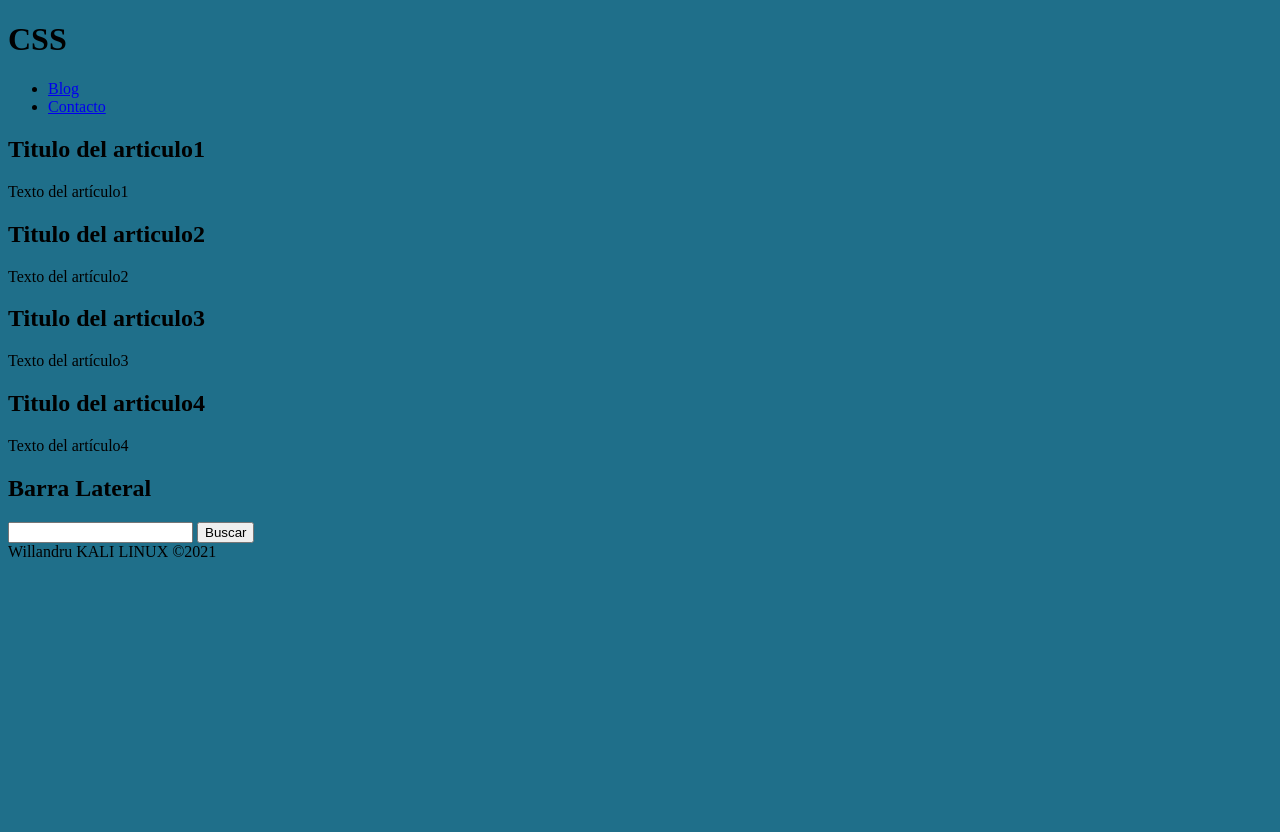
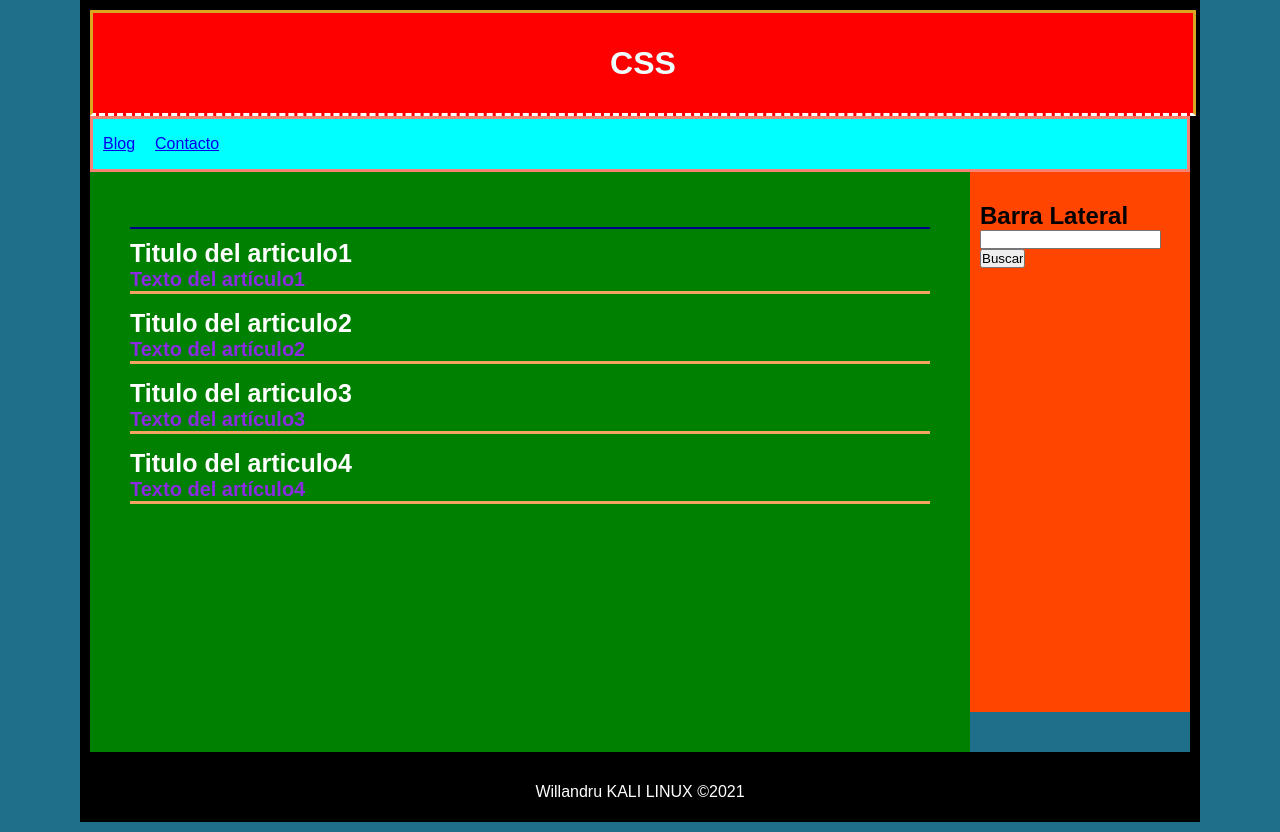
Before and after one commit to willandru/CSS, a plain HTML site: page index.html in a window 1280 px wide. Before the commit the page ends 800 px from the top, so only its background shows below. Drawn offline with Linux system fonts and the light colour scheme.

Commit message:
CSS: first 20 minuts :DONE

```diff
--- a/estilos.css
+++ b/estilos.css
@@ -1,13 +1,92 @@
+
+        *{
+            margin: 0px;
+            padding: 0%;
+        }
 
         body{
             background-color: rgb(31, 111, 138);
+            font-family: Arial, Helvetica, sans-serif;
 
         }
 
         #container{
+            /*width: 70%;*/
+            width: 1100px ;
+            margin: 0px auto;
+            border: 10px solid black;
+        }
 
+        header{
+            background-color: red;
+            height: 100px;
+            width: 100%;
+            margin: 0px;
+            border: 3px solid goldenrod;
+            text-align: center;
+            line-height: 100px;
+            color: azure;
+            border-bottom: dashed white;
+
+        }
+        nav{
+            background-color: aqua;
+            height: 50px;
+            border: 3px solid salmon;
+        }
+
+        nav ul li{
+            float: left;
+            list-style: none;
+            margin: 10px;
+            line-height: 30px;
+        }
+
+        .clearfix{
+            clear: both;
+        }
+
+        #content{
+            float: left;
+            width: calc(80% - 80px);
+            background-color: green;
+            min-height: 500px;
+            padding: 40px;
+        }
+
+        aside{
+            float: left;
+            width: calc(20% - 20px);
+            background-color: orangered;
+            min-height: 500px;
+            padding: 10px;
+            padding-top: 30px;
+        }
+
+        footer{
+            background-color: black;
+            color: white;
+            text-align: center;
+            height: 50px;
+            padding-bottom: 10px;
+            line-height: 80px;
         }
 
         .article{
-
+            color: white;
+            margin-top: 15px;
+            margin-bottom: 15px;
+            border-bottom: 3px solid sandybrown;
         }
+        .article:first-child{
+            padding-top: 10px;
+            border-top: 2px solid darkblue;
+        }
+        .article h2{
+            font-size: 25px;
+        }
+        .article p{
+            color: blueviolet;
+            font-weight: bolder;
+            font-size: 20px;
+        }
--- a/index.html
+++ b/index.html
@@ -26,7 +26,7 @@
                 </li>
             </ul>
         </nav>
-
+        <div class="clearfix"></div>
         <section id="content">
 
             <article class="article">
@@ -63,7 +63,7 @@
             </form>
 
         </aside>
-
+        <div class="clearfix"></div>
         <footer>
             Willandru KALI LINUX &copy;2021
         </footer>
```
